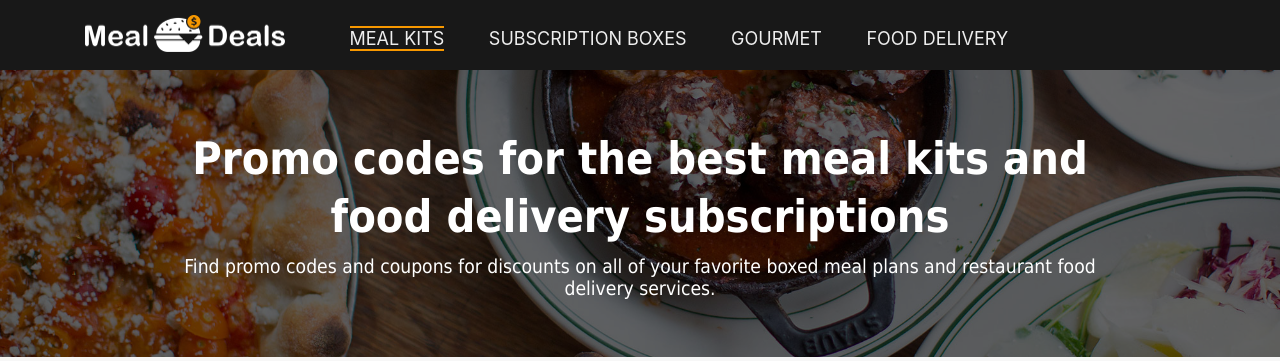
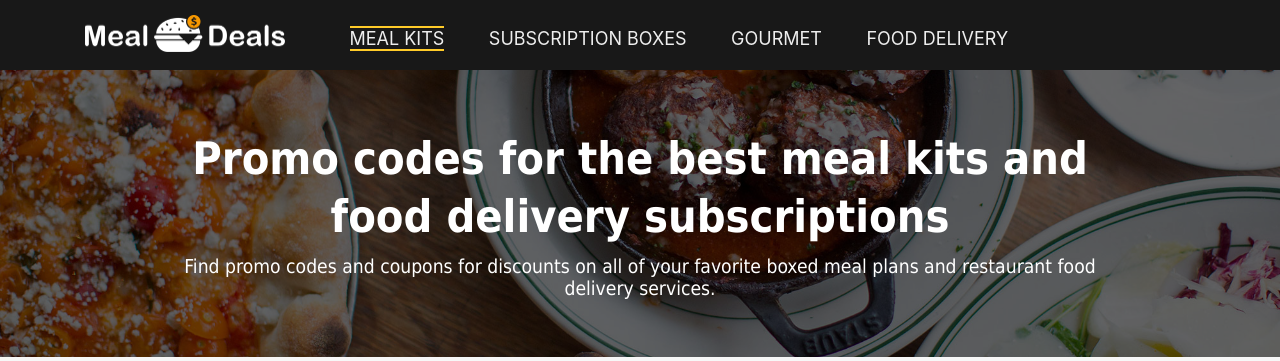
Before and after one commit to jeremyasmus/eats.promo, a PHP site: page / in a window 1280 px wide, with the pointer over the restyled element. Shown: the top 361 px of the page. Run offline with PHP 8.4, Linux system fonts and the light colour scheme; some libraries are stand-ins or nearby versions.

Commit message:
Add files via upload

```diff
--- a/css/eats.css
+++ b/css/eats.css
@@ -119,8 +119,8 @@ body {
 }
 .main-navigation a:hover {
   text-decoration: none;
-  border-top: 2px solid #f79800;
-  border-bottom: 2px solid #f79800;
+  border-top: 2px solid #FFCB29;
+  border-bottom: 2px solid #FFCB29;
 }
 .hamburger {
   display: inline-flex;
@@ -506,7 +506,7 @@ h2 {
   margin-bottom: 0;
 }
 .category-box:hover {
-  color: #f79800;
+  color: #FFCB29;
   box-shadow: rgba(0, 0, 0, 0.25) 0px 3px 8px;
 }
 .meal-kits-bg {
```
